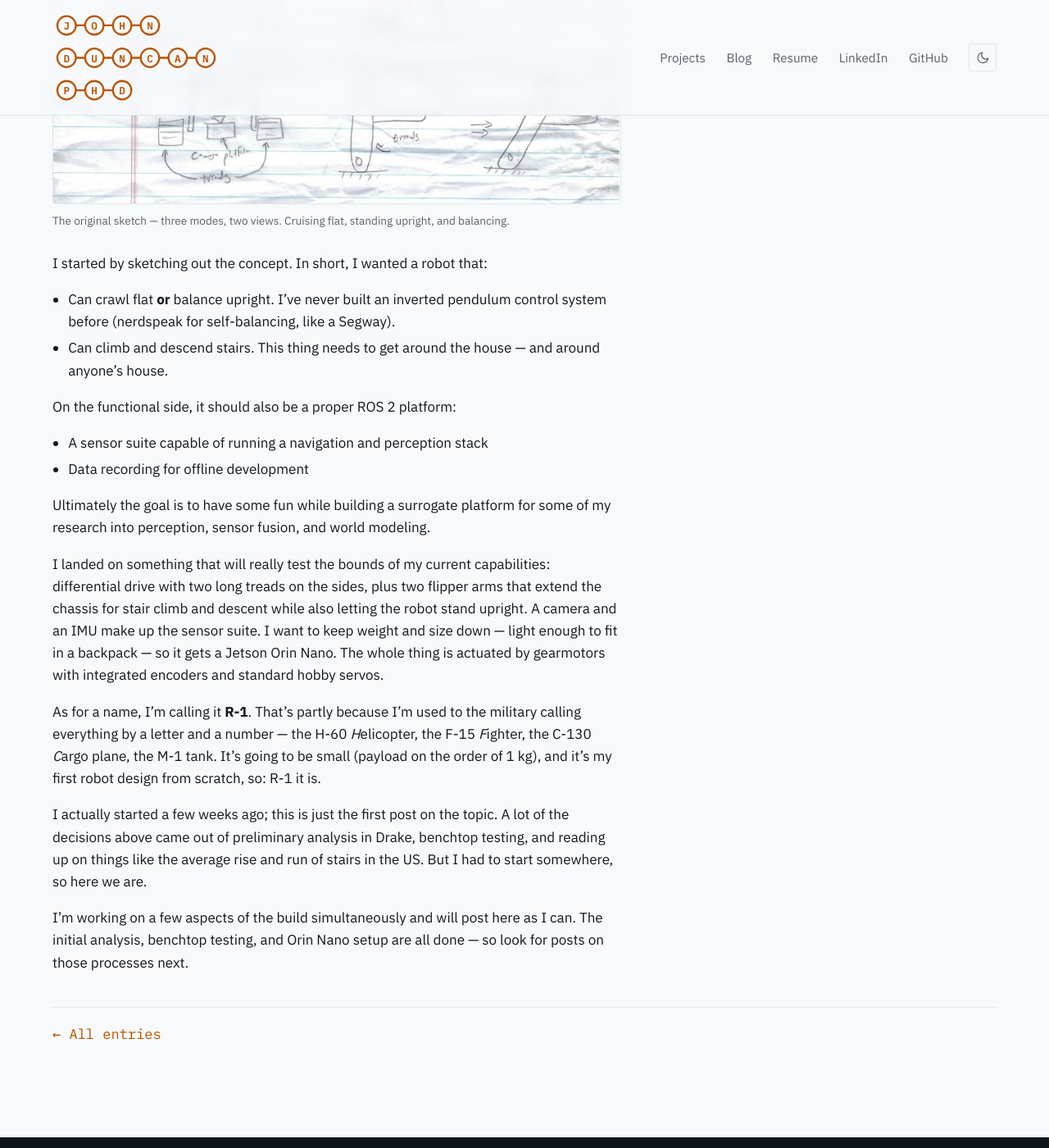
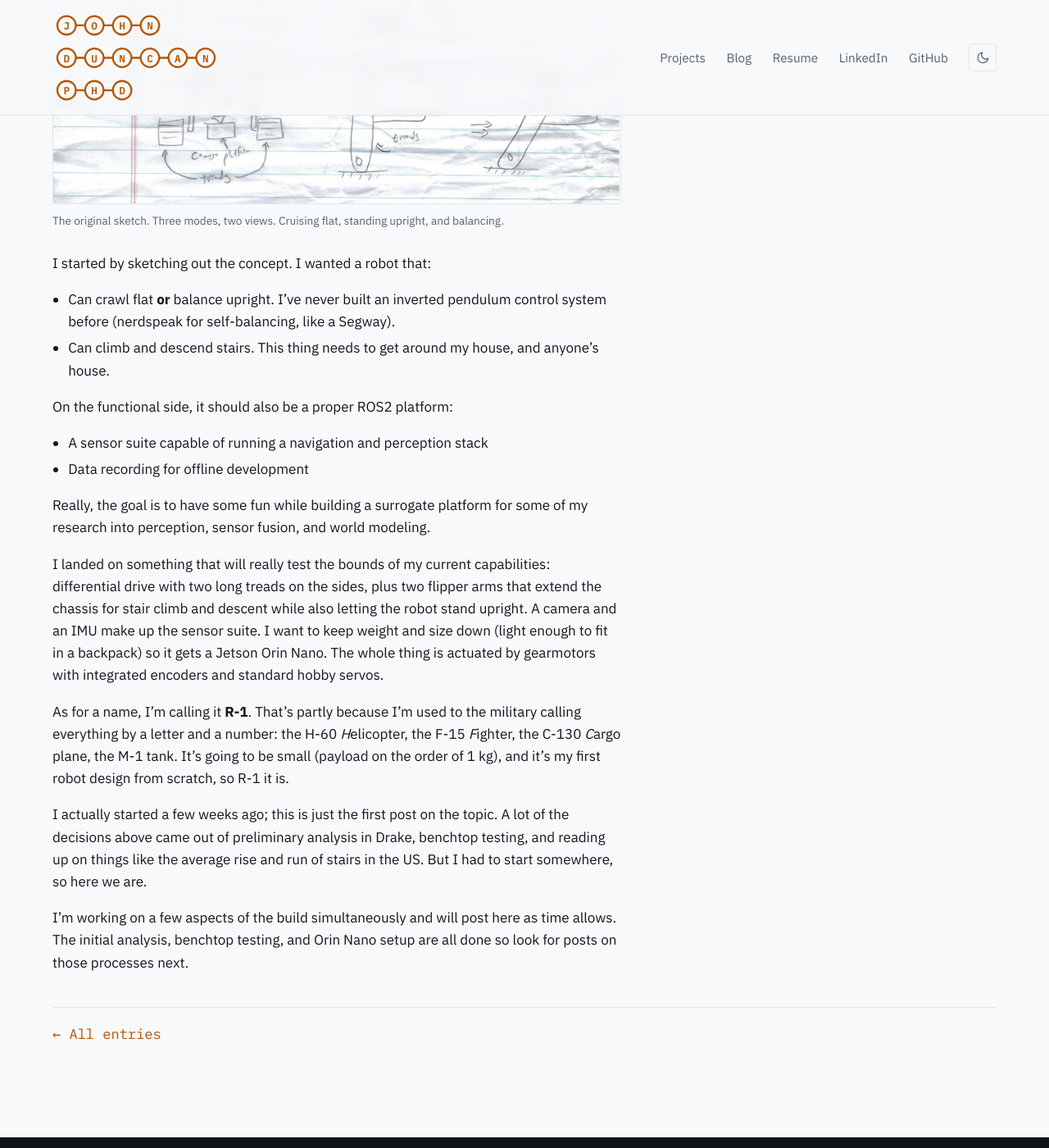
Before and after one commit to roboav8r/roboav8r.github.io, a Jekyll site: the page built from _posts/2026-07-26-r1-concept.md, in a window 1280 px wide and 1400 px high, scrolled down 1344 px. Shown: the whole window at 82% size. Built offline with Jekyll 4.4.1, drawn with Linux system fonts in a browser that asks for light colours; some of the changed text lies outside the part shown.

Commit message:
Minor final edits

```diff
--- a/_posts/2026-07-26-r1-concept.md
+++ b/_posts/2026-07-26-r1-concept.md
@@ -26,42 +26,42 @@ backlog like no other.
        alt="Pencil sketch on lined paper, laid out as a grid: three modes (cruise, upright,
             balancing) across two views (top-down and side). Each shows the two side treads,
             the two flipper arms, the grippers, and the camera platform.">
-  <figcaption>The original sketch — three modes, two views. Cruising flat, standing upright,
+  <figcaption>The original sketch. Three modes, two views. Cruising flat, standing upright,
     and balancing.</figcaption>
 </figure>
 
-I started by sketching out the concept. In short, I wanted a robot that:
+I started by sketching out the concept. I wanted a robot that:
 
 - Can crawl flat **or** balance upright. I've never built an inverted pendulum control
   system before (nerdspeak for self-balancing, like a Segway).
-- Can climb and descend stairs. This thing needs to get around the house — and around
+- Can climb and descend stairs. This thing needs to get around my house, and
   anyone's house.
 
-On the functional side, it should also be a proper ROS 2 platform:
+On the functional side, it should also be a proper ROS2 platform:
 
 - A sensor suite capable of running a navigation and perception stack
 - Data recording for offline development
 
-Ultimately the goal is to have some fun while building a surrogate platform for some of my
+Really, the goal is to have some fun while building a surrogate platform for some of my
 research into perception, sensor fusion, and world modeling.
 
 I landed on something that will really test the bounds of my current capabilities:
 differential drive with two long treads on the sides, plus two flipper arms that extend the
 chassis for stair climb and descent while also letting the robot stand upright. A camera and
-an IMU make up the sensor suite. I want to keep weight and size down — light enough to fit
-in a backpack — so it gets a Jetson Orin Nano. The whole thing is actuated by gearmotors
+an IMU make up the sensor suite. I want to keep weight and size down (light enough to fit
+in a backpack) so it gets a Jetson Orin Nano. The whole thing is actuated by gearmotors
 with integrated encoders and standard hobby servos.
 
 As for a name, I'm calling it **R-1**. That's partly because I'm used to the military calling
-everything by a letter and a number — the H-60 *H*elicopter, the F-15 *F*ighter, the C-130
+everything by a letter and a number: the H-60 *H*elicopter, the F-15 *F*ighter, the C-130
 *C*argo plane, the M-1 tank. It's going to be small (payload on the order of 1 kg), and it's
-my first robot design from scratch, so: R-1 it is.
+my first robot design from scratch, so R-1 it is.
 
 I actually started a few weeks ago; this is just the first post on the topic. A lot of the
 decisions above came out of preliminary analysis in Drake, benchtop testing, and reading up
 on things like the average rise and run of stairs in the US. But I had to start somewhere,
 so here we are.
 
-I'm working on a few aspects of the build simultaneously and will post here as I can. The
-initial analysis, benchtop testing, and Orin Nano setup are all done — so look for posts on
+I'm working on a few aspects of the build simultaneously and will post here as time allows. The
+initial analysis, benchtop testing, and Orin Nano setup are all done so look for posts on
 those processes next.
```
Also changed, not shown: other parts of _posts/2026-07-26-r1-concept.md (+5 -5 lines).
